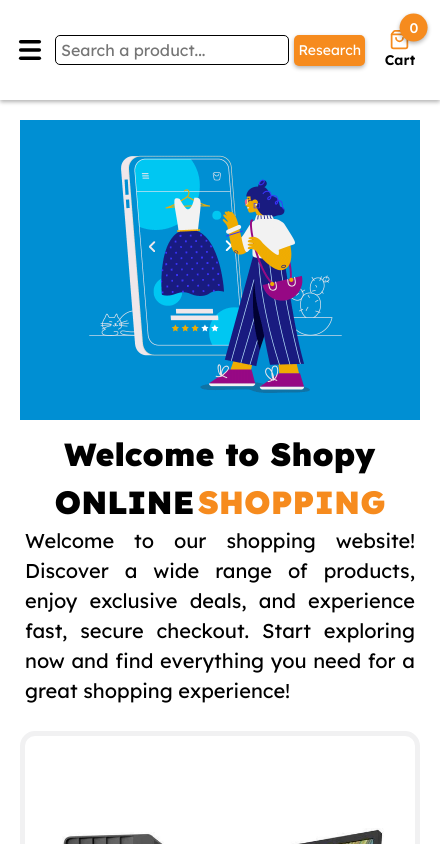
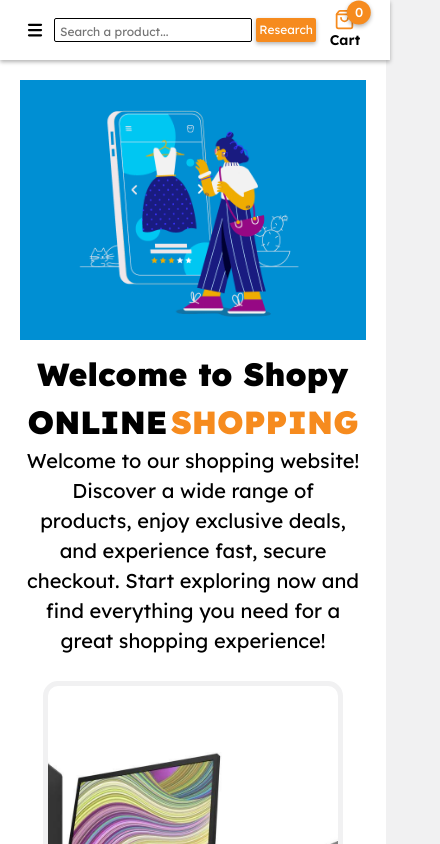
Before and after one commit to chacka1315/shopping-cart, a React (Vite) app: page / in a window 390 px wide. Shown: the top 844 px of the page, 440 px wide, since content can reach past the window. Built offline with nearby package versions, Linux system fonts and the light colour scheme; no server answers.

Commit message:
Fix all styles. My browser was zoomed at 80% so didn't apply the correct style. I fix it by decreasing all properties.

```diff
--- a/src/Root.module.css
+++ b/src/Root.module.css
@@ -1,4 +1,11 @@
 .container {
   display: grid;
-  grid-template-rows: 100px 1fr 400px;
+  grid-template-rows: 80px 1fr 400px;
+  width: 100%;
 }
+
+@media (max-width: 700px) {
+  .container {
+    grid-template-rows: 60px 1fr 400px;
+  }
+}
--- a/src/features/Carousel.jsx
+++ b/src/features/Carousel.jsx
@@ -12,18 +12,30 @@
 
 function Carousel() {
   const [translate, setTranslate] = useState(0);
-
-  const handleCarousel = () => {
-    setTranslate((prev) => {
-      const next = (prev + 400) % (9 * 400);
-      return next;
-    });
-  };
+  const [screenWidth, setScreenWidth] = useState(window.screen.width);
+  const [isMobile, setIsMobile] = useState(screenWidth <= 600);
 
   useEffect(() => {
+    if (screenWidth <= 600) {
+      setIsMobile(true);
+    } else {
+      setIsMobile(false);
+    }
+  }, [screenWidth]);
+
+  useEffect(() => {
+    setTranslate(0);
+    const handleCarousel = () => {
+      setTranslate((prev) => {
+        const next = isMobile
+          ? (prev + 300) % (9 * 300)
+          : (prev + 400) % (9 * 400);
+        return next;
+      });
+    };
     const timeId = setInterval(handleCarousel, 5000);
     return () => clearInterval(timeId);
-  }, []);
+  }, [isMobile]);
 
   return (
     <div className={styles.container} data-testid="carousel">
--- a/src/features/Carousel.module.css
+++ b/src/features/Carousel.module.css
@@ -23,8 +23,6 @@
   padding: 20px;
 }
 
-.animeC {
-}
 @keyframes carousel {
   from {
     transform: translateX(400px);
@@ -34,3 +32,18 @@
     transform: translateX(0);
   }
 }
+@media (max-width: 600px) {
+  .container {
+    width: 300px;
+    height: 300px;
+  }
+  .card {
+    width: 2700px;
+  }
+
+  .container img {
+    max-width: 300px;
+    height: 300px;
+    padding: 10px;
+  }
+}
--- a/src/features/ErrorPage.module.css
+++ b/src/features/ErrorPage.module.css
@@ -32,8 +32,8 @@
 }
 
 .noProduct img {
-  width: 300px;
-  height: 300px;
+  width: 200px;
+  height: 200px;
 }
 .noProduct {
   width: 100vw;
@@ -42,15 +42,15 @@
   flex-direction: column;
   align-items: center;
   background-color: var(--tertiary-color);
-  padding: 20px 30px;
+  padding: 16px 24px;
 }
 .noProduct ul {
-  font-size: 24px;
+  font-size: 19px;
 }
 
 @media (max-width: 600px) {
   .noProduct ul {
-    font-size: 16px;
-    padding: 20px 10px;
+    font-size: 13px;
+    padding: 16px 8px;
   }
 }
--- a/src/features/Header.jsx
+++ b/src/features/Header.jsx
@@ -53,7 +53,6 @@
         />
         <Button onClick={handleSearchSubmit} name="Research" type="Submit" />
       </form>
-
       <nav>
         <NavLink
           to="/"
@@ -84,7 +83,6 @@
           </NavLink>
         </div>
       </nav>
-
       {isOpen && <DropdownMenu isOpen={isOpen} closeMenu={closeMenu} />}
     </header>
   );
--- a/src/features/Header.module.css
+++ b/src/features/Header.module.css
@@ -2,17 +2,19 @@
   display: grid;
   grid-template-columns: 0.5fr 1.5fr 1fr;
   background-color: var(--secondary-color);
-  padding: 0 10px;
-  gap: 2em;
+  padding: 0 20px;
+  gap: 1.6em;
   box-shadow: var(--shadow-on-white);
   position: sticky;
   z-index: 2;
   top: 0;
+  width: 100vw;
+  max-width: 1800px;
 }
 
 .logo {
-  min-width: 50px;
-  max-width: 200px;
+  min-width: 40px;
+  max-width: 160px;
   height: auto;
   align-self: center;
 }
@@ -31,7 +33,7 @@
   color: inherit;
   text-decoration: none;
   font-weight: 600;
-  font-size: 1.2rem;
+  font-size: 0.96rem;
   border-bottom: 4px solid transparent;
 }
 
@@ -41,7 +43,7 @@
 
 header form input {
   width: 100%;
-  height: 40px;
+  height: 32px;
   border-radius: 5px;
   padding: 5px;
   border: 2px solid var(--forth-color);
@@ -56,13 +58,14 @@
   background-color: var(--primary-color);
   color: var(--secondary-color);
   border: none;
-  padding: 8px 10px;
+  padding: 6.4px 8px;
   border-radius: 5px;
   box-shadow: var(--shadow-on-white);
-  font-size: 1rem;
+  font-size: 0.8rem;
 }
+
 header form {
-  gap: 5px;
+  gap: 4px;
 }
 
 nav a svg {
@@ -83,24 +86,24 @@
 .menu {
   flex-direction: column;
   height: 60vh;
-  width: 80vw;
+  width: 60vw;
   position: absolute;
   top: 110px;
   left: 10px;
   background-color: var(--primary-color);
-  padding: 20px;
-  gap: 20px;
+  padding: 16px;
+  gap: 16px;
   border-radius: 15px;
 }
 
 .menu a {
   display: flex;
   align-items: center;
-  gap: 20px;
+  gap: 16px;
   color: var(--secondary-color);
   text-decoration: none;
   font-weight: 600;
-  font-size: 1.5rem;
+  font-size: 1.2rem;
 }
 
 .openBtn {
@@ -112,8 +115,8 @@
 }
 
 .openBtn svg {
-  width: 40px;
-  height: 40px;
+  width: 32px;
+  height: 32px;
   stroke-width: 3px;
 }
 
@@ -126,8 +129,8 @@
 }
 
 .closeBtn svg {
-  width: 40px;
-  height: 40px;
+  width: 32px;
+  height: 32px;
   stroke-width: 3px;
 }
 .cart {
@@ -137,19 +140,19 @@
   position: absolute;
   top: 0;
   right: 0;
-  transform: translate(30%, -45%);
+  transform: translate(30%, -35%);
   background-color: var(--primary-color);
   color: var(--secondary-color);
   box-shadow: var(--shadow-on-white);
   font-weight: 500;
-  height: 30px;
-  width: 30px;
+  height: 24px;
+  width: 24px;
   border-radius: 50%;
   display: flex;
   justify-content: center;
   align-items: center;
-  padding: 16px;
-  font-size: 16px;
+  padding: 13px;
+  font-size: 13px;
 }
 @keyframes open {
   from {
@@ -166,8 +169,8 @@
     display: inline-block;
   }
   header {
-    grid-template-columns: 40px 1fr 60px;
-    gap: 5px;
+    grid-template-columns: 30px 1fr 50px;
+    gap: 4px;
     margin: 0;
   }
   .logo {
@@ -183,11 +186,11 @@
     border-bottom: none;
   }
   .itemsCount {
-    height: 25px;
-    width: 25px;
-    font-size: 14px;
-    padding: 14px;
-    transform: translate(45%, -55%);
+    height: 20px;
+    width: 20px;
+    font-size: 13px;
+    padding: 12px;
+    transform: translate(45%, -35%);
   }
 
   .cart svg {
@@ -195,13 +198,18 @@
     height: 1.5em;
   }
   header form button {
-    padding: 5px 4px;
-    font-size: 14px;
+    padding: 3px 3px;
+    font-size: 12px;
+    border-radius: 2px;
   }
   header form input {
     width: 100%;
-    height: 30px;
+    height: 24px;
     border-width: 1px;
+    border-radius: 2px;
+  }
+  header form input::placeholder {
+    font-size: 12px;
   }
 }
 
@@ -221,6 +229,10 @@
   nav a {
     font-size: 1rem;
   }
+
+  .itemsCount {
+    transform: translate(45%, -30%);
+  }
 }
 
 @media (min-width: 1001px) {
--- a/src/features/Homepage.module.css
+++ b/src/features/Homepage.module.css
@@ -3,8 +3,9 @@
   display: flex;
   flex-direction: column;
   align-items: center;
-  margin: 0 40px;
   padding-left: 10px;
+  width: 99vw;
+  max-width: 1800px;
 }
 
 .homepage > div:first-child {
@@ -48,7 +49,6 @@
 
 @media (max-width: 700px) {
   .homepage {
-    margin: 0 0px;
     padding: 20px;
   }
   .title {
@@ -64,6 +64,7 @@
   }
 
   .presentation {
+    text-align: center;
     display: flex;
     flex-direction: column;
     align-items: center;
@@ -74,7 +75,6 @@
 
 @media (min-width: 701px) and (max-width: 1000px) {
   .homepage {
-    margin: 0 10px;
     padding: 20px;
   }
   .title {
@@ -98,3 +98,9 @@
     padding: 10px;
   }
 }
+
+@media (min-width: 1800px) {
+  .homepage {
+    margin: 0;
+  }
+}
--- a/src/features/ShopPage.module.css
+++ b/src/features/ShopPage.module.css
@@ -2,13 +2,15 @@
   display: grid;
   grid-template-columns: repeat(4, 1fr);
   background-color: var(--tertiary-color);
-  padding: 20px 30px;
-  gap: 8px;
+  padding: 16px 24px;
+  gap: 6.5px;
+  width: 99vw;
+  max-width: 1800px;
 }
 .card {
   background-color: var(--secondary-color);
   border-radius: 5px;
-  padding: 10px;
+  padding: 8px;
   display: flex;
   flex-direction: column;
   justify-content: space-between;
@@ -21,18 +23,19 @@
   display: flex;
   flex-direction: column;
   align-items: center;
-  font-size: 1rem;
-  gap: 5px;
+  font-size: 0.8rem;
+  gap: 4px;
 }
 
 .item img {
   height: auto;
   justify-self: center;
-  height: 300px;
+  height: 220px;
+  padding-bottom: 5px;
 }
 
 .item {
-  height: 400px;
+  height: 320px;
 }
 
 .manageItem svg {
@@ -44,7 +47,7 @@
   align-items: center;
   justify-content: space-between;
   width: 80%;
-  gap: 2em;
+  gap: 1.6em;
 }
 
 .manageItem div button {
@@ -58,12 +61,12 @@
 }
 
 .manageItem div input {
-  width: 50px;
+  width: 32px;
   text-align: center;
   border: none;
   border-radius: 3px;
   font-weight: 600;
-  font-size: 18px;
+  font-size: 15px;
 }
 
 .manageItem div input:focus {
@@ -77,23 +80,23 @@
   border: none;
   border-radius: 3px;
   width: 80%;
-  padding: 5px 10px;
+  padding: 4px 8px;
   box-shadow: var(--shadow-on-white);
   font-weight: 600;
 }
 .itemInfos {
-  font-size: 1.1rem;
+  font-size: 1rem;
 }
 .price {
   font-family: inherit;
-  font-size: 1.5rem;
+  font-size: 1.2rem;
   font-weight: 700;
 }
 
 .loading {
-  font-size: 2rem;
+  font-size: 1.5rem;
   height: 100vh;
-  width: 100vw;
+  width: 96vw;
   background-color: var(--tertiary-color);
   color: var(--primary-color);
   font-weight: 800;
@@ -104,8 +107,8 @@
 
 .error {
   composes: loading;
-  padding: 20px;
-  font-size: 1.5rem;
+  padding: 16px;
+  font-size: 1.2rem;
 }
 @media (max-width: 700px) {
   .shopPage {
@@ -115,32 +118,42 @@
   }
 
   .item img {
-    height: 200px;
+    height: 100px;
   }
 
   .item {
-    height: 350px;
+    height: 220px;
   }
   .manageItem div {
     width: 90%;
-    gap: 5px;
+    gap: 4px;
   }
   .manageItem > button {
     width: 90%;
+  }
+
+  .itemInfos {
+    font-size: 13px;
   }
 }
 
 @media (min-width: 701px) and (max-width: 1000px) {
   .shopPage {
     grid-template-columns: repeat(3, 1fr);
-    padding: 10px;
-    gap: 4px;
+    padding: 8px;
+    gap: 3px;
   }
 
   .item {
-    height: 400px;
+    height: 320px;
   }
   .item img {
-    max-height: 250px;
+    max-height: 200px;
   }
 }
+
+@media (min-width: 1800px) {
+  .shopPage {
+    padding: 16px 0;
+  }
+}
--- a/src/index.css
+++ b/src/index.css
@@ -71,7 +71,7 @@
   --tertiary-color: #f1f1f2;
   --forth-color: #000;
   --fith-color: #56acdf;
-  --main-bgk-color: #173c38;
+  --main-bgk-color: #f1f1f2;
   --shadow-on-white: rgba(0, 0, 0, 0.3) 0px 2px 4px 0px;
   --font-family: 'Lexend';
 }
@@ -84,6 +84,12 @@
   font-family: var(--font-family), system-ui, -apple-system, BlinkMacSystemFont,
     'Segoe UI', sans-serif;
   background-color: var(--main-bgk-color);
+  display: flex;
+
+  flex-direction: column;
+  align-items: center;
+  width: 100vw;
+  overflow-x: hidden;
 }
 
 button {
```
Also changed, not shown: src/features/CartPage.module.css (+63 -30 lines).
